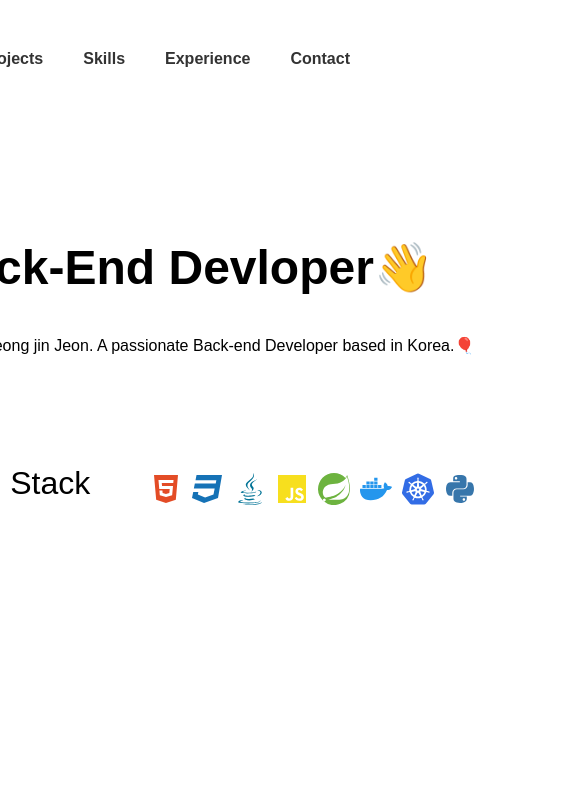
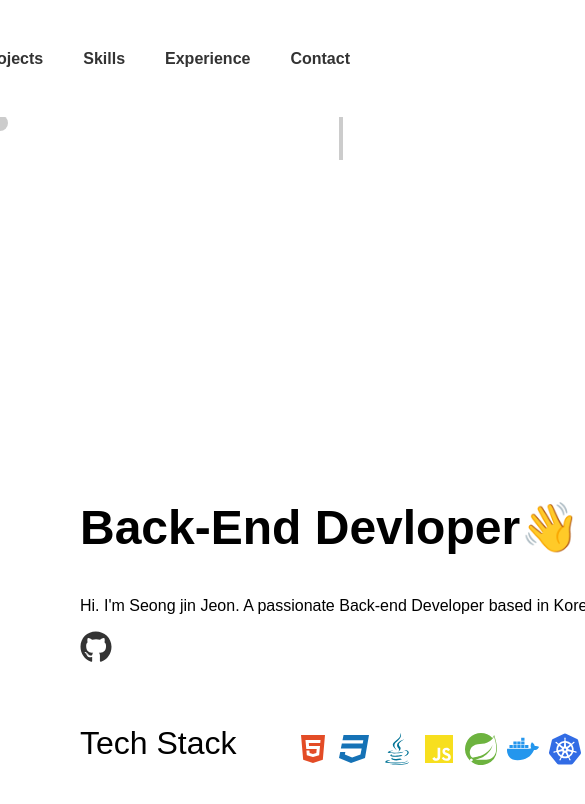
Before and after one commit to jinygod/jinygod.github.io, a React (Create React App) app: page / in a window 390 px wide. Shown: the top 804 px of the page, 585 px wide, since content can reach past the window. Built offline with nearby package versions, Linux system fonts and the light colour scheme.

Commit message:
update: create components' grid

```diff
--- a/src/App.css
+++ b/src/App.css
@@ -36,3 +36,21 @@
     transform: rotate(360deg);
   }
 }
+
+.container {
+  display: grid;
+  grid-template-rows: auto 1fr auto;
+  min-height: 100vh;
+}
+
+.header {
+  grid-row: 1;
+}
+
+.main-section {
+  grid-row: 2;
+}
+
+.project {
+  grid-row: 3;
+}
--- a/src/App.js
+++ b/src/App.js
@@ -1,12 +1,15 @@
 import React from 'react';
 import Header from './components/Header';
 import MainSection from './components/MainSection';
+import Project from './components/Project';
+import './App.css';
 
 function App() {
   return (
-    <div>
-      <Header />
-      <MainSection />
+    <div className="container">
+      <Header className="header" />
+      <MainSection className="main-section" />
+      <Project className="project" />
     </div>
   );
 }
--- /dev/null
+++ b/src/components/Project.css
@@ -0,0 +1,79 @@
+.projects-section {
+    padding: 100px 0;
+  }
+
+  .timeline {
+    position: relative;
+    max-width: 800px;
+    margin: 0 auto;
+  }
+
+  .timeline:before {
+    content: '';
+    position: absolute;
+    top: 0;
+    bottom: 0;
+    left: 50%;
+    margin-left: -2px;
+    width: 4px;
+    background-color: #ccc;
+  }
+
+  .timeline .timeline-item {
+    position: relative;
+    padding: 20px 0;
+  }
+
+  .timeline .timeline-item-content {
+    display: flex;
+    flex-direction: row;
+    align-items: flex-start;
+    justify-content: space-between;
+  }
+
+  .timeline .timeline-item-content .project-media {
+    flex: 0 0 40%;
+    margin-right: 30px;
+  }
+
+  .timeline .timeline-item-content .project-description {
+    flex: 1;
+  }
+
+  .timeline .timeline-item-content .project-description h3 {
+    font-size: 1.5rem;
+    margin-bottom: 10px;
+  }
+
+  .timeline .timeline-item-content .project-description p {
+    font-size: 1rem;
+    line-height: 1.5;
+  }
+
+  .timeline .timeline-item:before {
+    content: '';
+    position: absolute;
+    top: 15px;
+    left: -8px;
+    width: 16px;
+    height: 16px;
+    border-radius: 50%;
+    background-color: #ccc;
+  }
+
+  .timeline .timeline-item:nth-child(even) .timeline-item-content {
+    flex-direction: row-reverse;
+  }
+
+  @media (max-width: 767px) {
+    .timeline .timeline-item-content {
+      flex-direction: column;
+      align-items: center;
+    }
+
+    .timeline .timeline-item-content .project-media {
+      flex: 0 0 60%;
+      margin-right: 0;
+      margin-bottom: 20px;
+    }
+  }
--- /dev/null
+++ b/src/components/Project.js
@@ -0,0 +1,25 @@
+import React from 'react';
+import './Project.css';
+
+function Projects() {
+  return (
+    <section className="projects-section">
+      <div className="timeline">
+        {/* Timeline items */}
+        <div className="timeline-item">
+          <div className="timeline-item-content">
+            <div className="project-media">
+              {/* Project media (photo, video, etc.) */}
+            </div>
+            <div className="project-description">
+              {/* Project description */}
+            </div>
+          </div>
+        </div>
+        {/* Add more timeline items */}
+      </div>
+    </section>
+  );
+}
+
+export default Projects;
```
